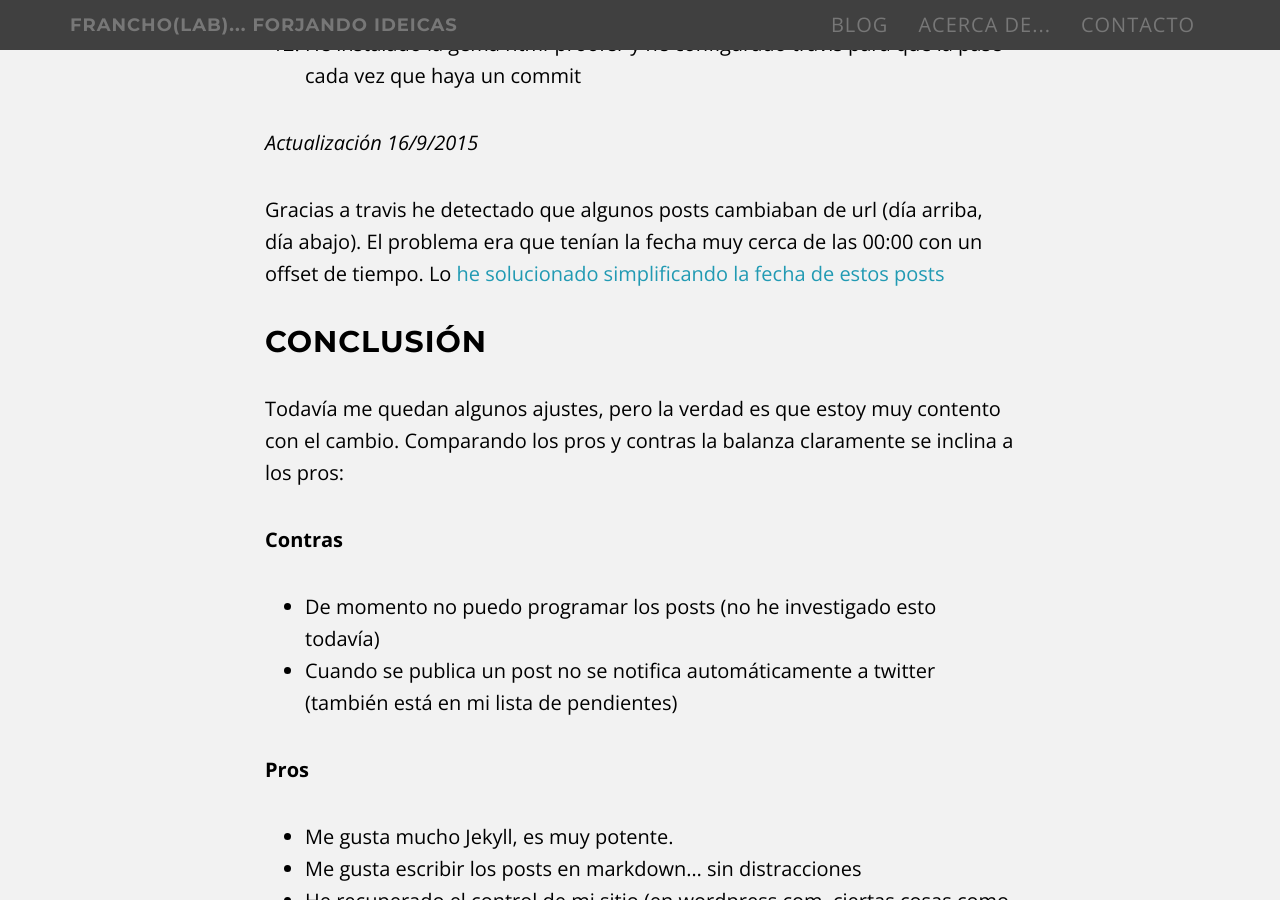
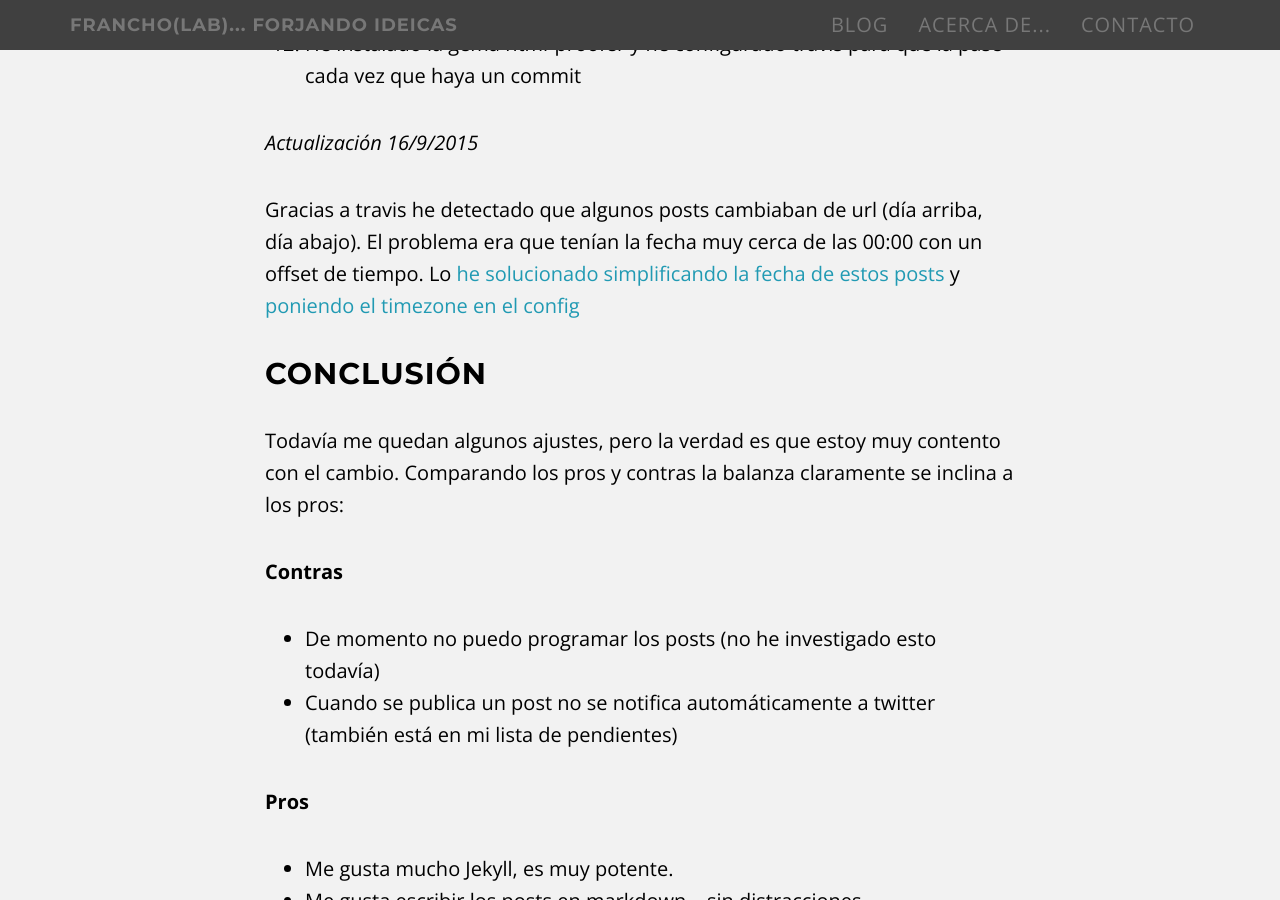
Before and after one commit to francho/francho.github.io, a Jekyll site: the page built from _posts/2015-09-12-migrando-de-wordpres-com-a-jekyll.md, in a window 1280 px wide and 900 px high, scrolled down 2073 px. Built offline with Jekyll 4.4.1, drawn with Linux system fonts in a browser that asks for light colours; comment, search, counter and statistics services are not loaded.

Commit message:
Update 2015-09-12-migrando-de-wordpres-com-a-jekyll.md

```diff
--- a/_posts/2015-09-12-migrando-de-wordpres-com-a-jekyll.md
+++ b/_posts/2015-09-12-migrando-de-wordpres-com-a-jekyll.md
@@ -30,7 +30,7 @@ Creia que iba a ser mucho mas complicada, pero al final ha sido mucho más senci
 
 _Actualización 16/9/2015_
 
-Gracias a travis he detectado que algunos posts cambiaban de url (día arriba, día abajo). El problema era que tenían la fecha muy cerca de las 00:00 con un offset de tiempo. Lo [he solucionado simplificando la fecha de estos posts](https://github.com/francho/francho.github.io/commit/825740fa5cbcd11b1404082320fbc10123e5c48c)
+Gracias a travis he detectado que algunos posts cambiaban de url (día arriba, día abajo). El problema era que tenían la fecha muy cerca de las 00:00 con un offset de tiempo. Lo [he solucionado simplificando la fecha de estos posts](https://github.com/francho/francho.github.io/commit/825740fa5cbcd11b1404082320fbc10123e5c48c) y [poniendo el timezone en el config](https://github.com/francho/francho.github.io/compare/e9c9b2c03a33...e1d34e16eb03)
 
 ##Conclusión
 
```
